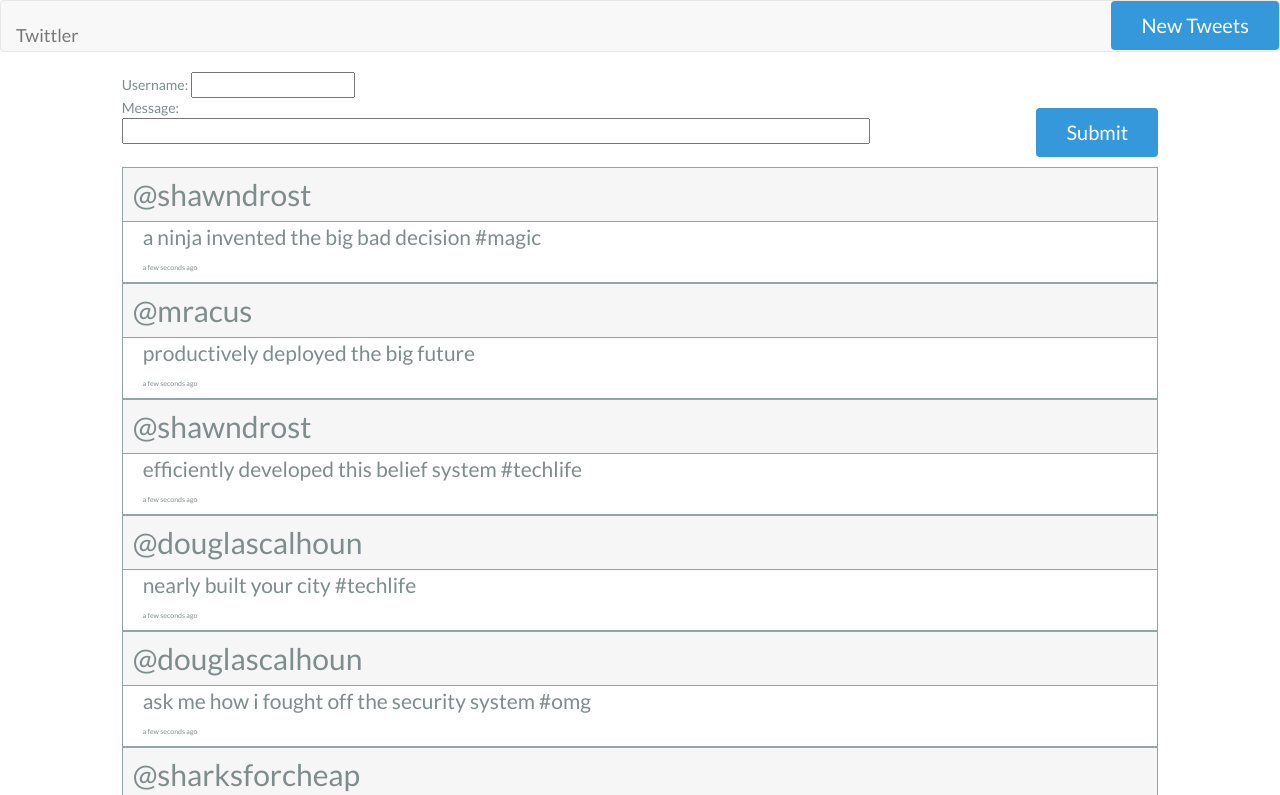
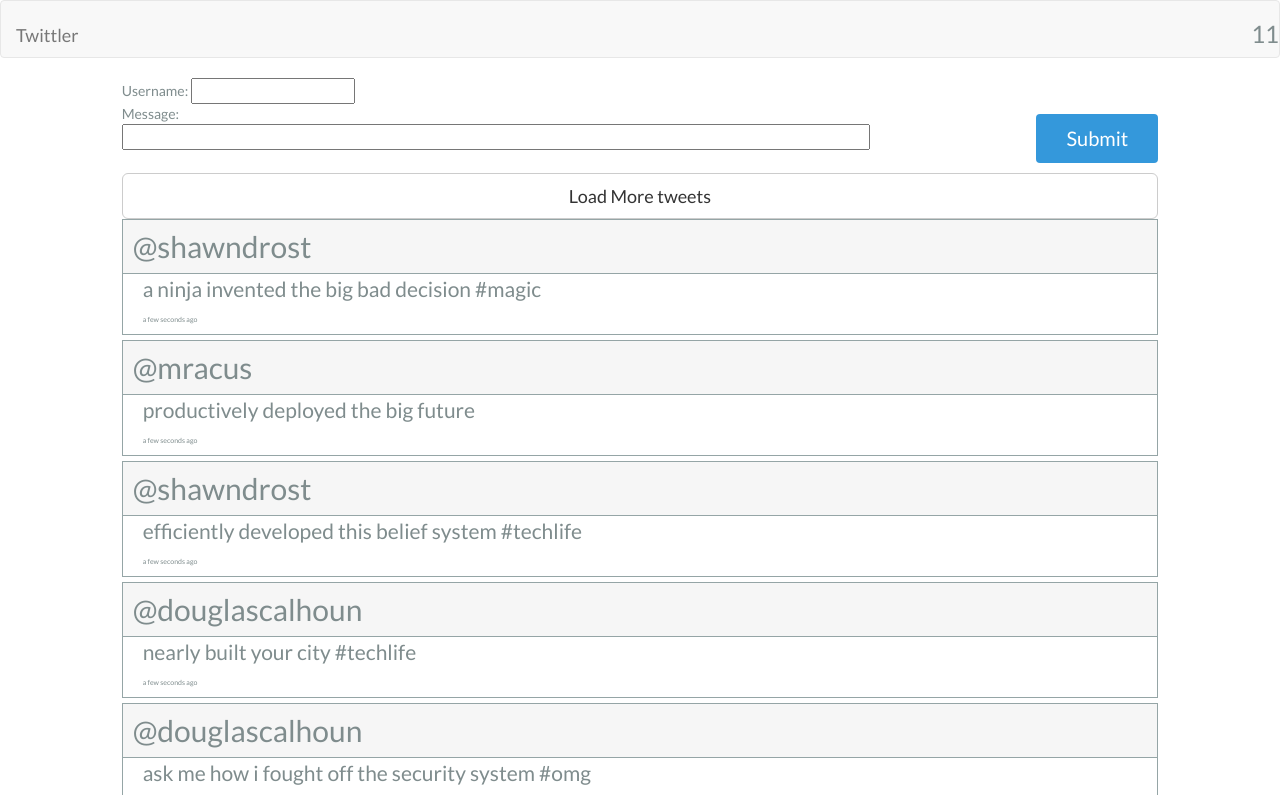
Before and after one commit to yntema/twittler, a plain HTML site: page index.html in a window 1280 px wide. Shown: the top 795 px of the page. Drawn offline with nearby package versions, Linux system fonts and the light colour scheme.

Commit message:
Include number of tweets shown

```diff
--- a/data_generator.js
+++ b/data_generator.js
@@ -63,6 +63,7 @@ $(document).ready(function(){
     main.html('');
 
     var index = streams.home.length - 1;
+    $('#total-tweets').html(index+1);
     while(index >= 0){
       var tweet = streams.home[index];
       var user = tweet.user;
@@ -85,7 +86,7 @@ $(document).ready(function(){
   loadTweets();
 
 
-  $('body').on('click', '#new-tweet', loadTweets);
+  $('body').on('click', '#load-tweets', loadTweets);
   $('body').on('mouseenter', '.tweet', function() {
     $(this).toggleClass('highlighted');
   });
--- a/index.html
+++ b/index.html
@@ -27,7 +27,7 @@
           </a>
         </div>
         <ul class="nav navbar-nav navbar-right">
-          <li><button id="new-tweet">New Tweets</button></li>
+          <li><h3 id="total-tweets"></h3></li>
         </ul>
       </div>
     </nav>
@@ -35,6 +35,7 @@
         Username: <input type='text' name='username'><br>
         Message: <br><input type='text' name='message' maxlength='140' size='100'>
         <button id="write-tweet">Submit</button>
+        <button id="load-tweets" type="button" class="btn btn-default btn-lg btn-block">Load More tweets</button>
     </div>
     <div id="main" class="col-md-10 col-md-offset-1"></div>
   </body>
--- a/style.css
+++ b/style.css
@@ -9,7 +9,7 @@ body {
 	margin-left: 50px;
 }
 .tweet {
-/*	margin: 5px 100px;*/
+  margin: 0 0 5px 0;
 	border: 1px solid #95a5a6;
 }
 .user {
```
